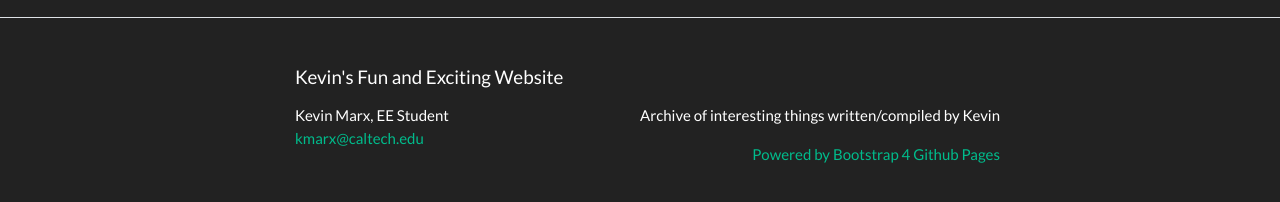
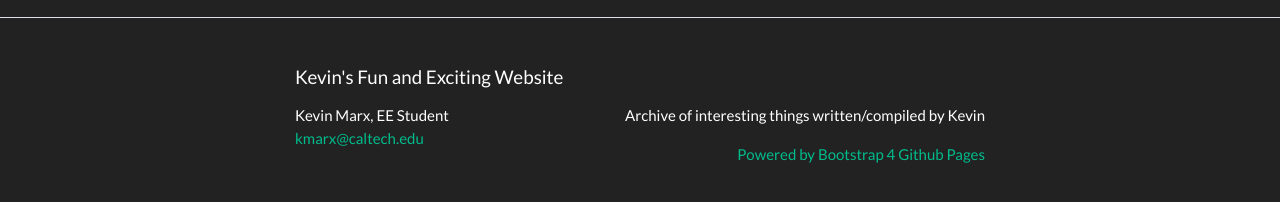
Before and after one commit to kmarx-kmarx-kmarx/kevin_website, a Jekyll site: the page built from index.md, in a window 1280 px wide. Shown: the part 227-429 px from the top of the page. Built offline with Jekyll 4.4.1, drawn with Linux system fonts in a browser that asks for light colours; our own code applies the rules of GitHub Pages for plain Markdown files.

Commit message:
more messing around woth that column

```diff
--- a/_includes/footer.html
+++ b/_includes/footer.html
@@ -26,7 +26,7 @@
       </div>
 
 
-      <div class="col-m text-right">
+      <div class="col-md-auto text-right">
         <p>{{- site.description | escape -}}</p>
 
         <p>
```
